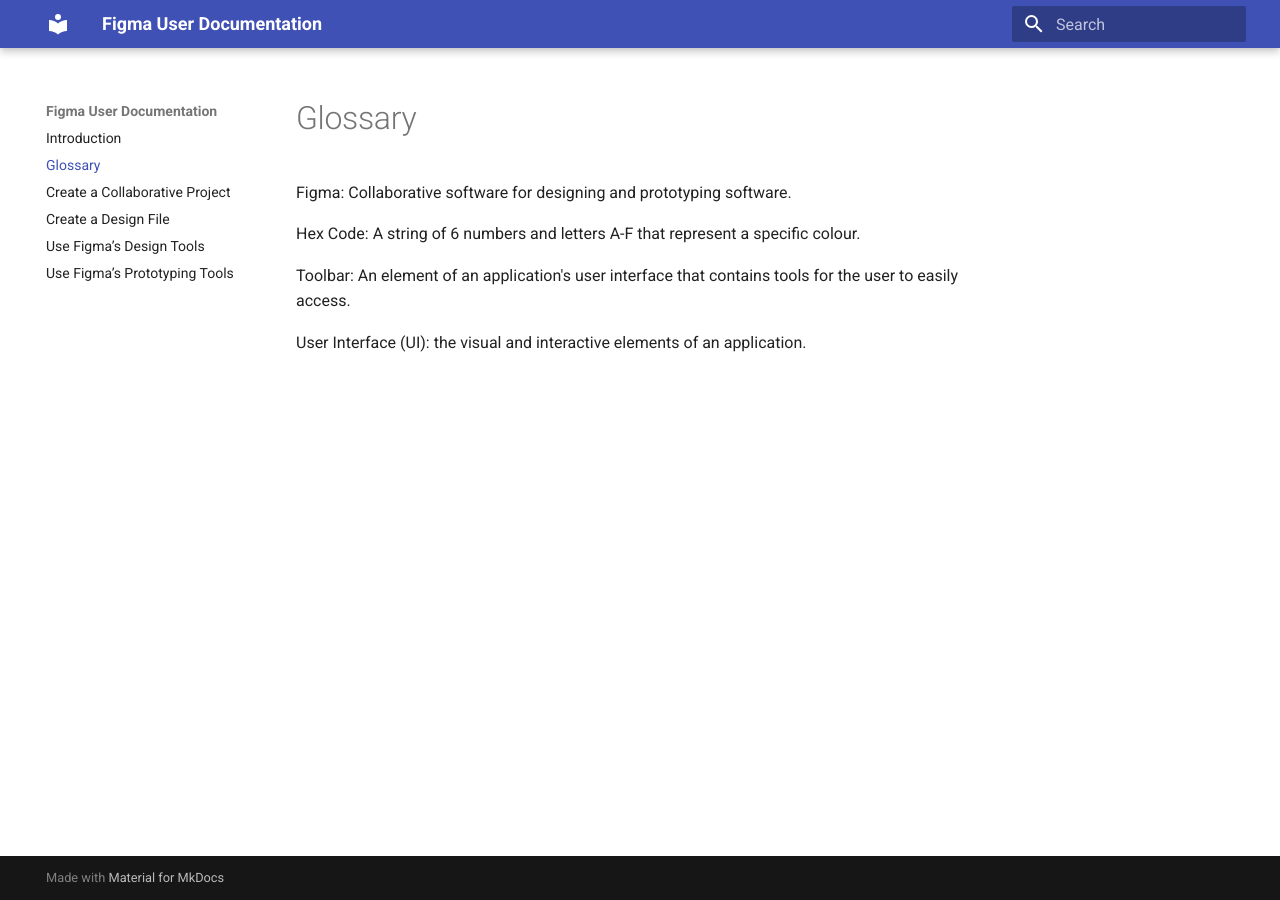
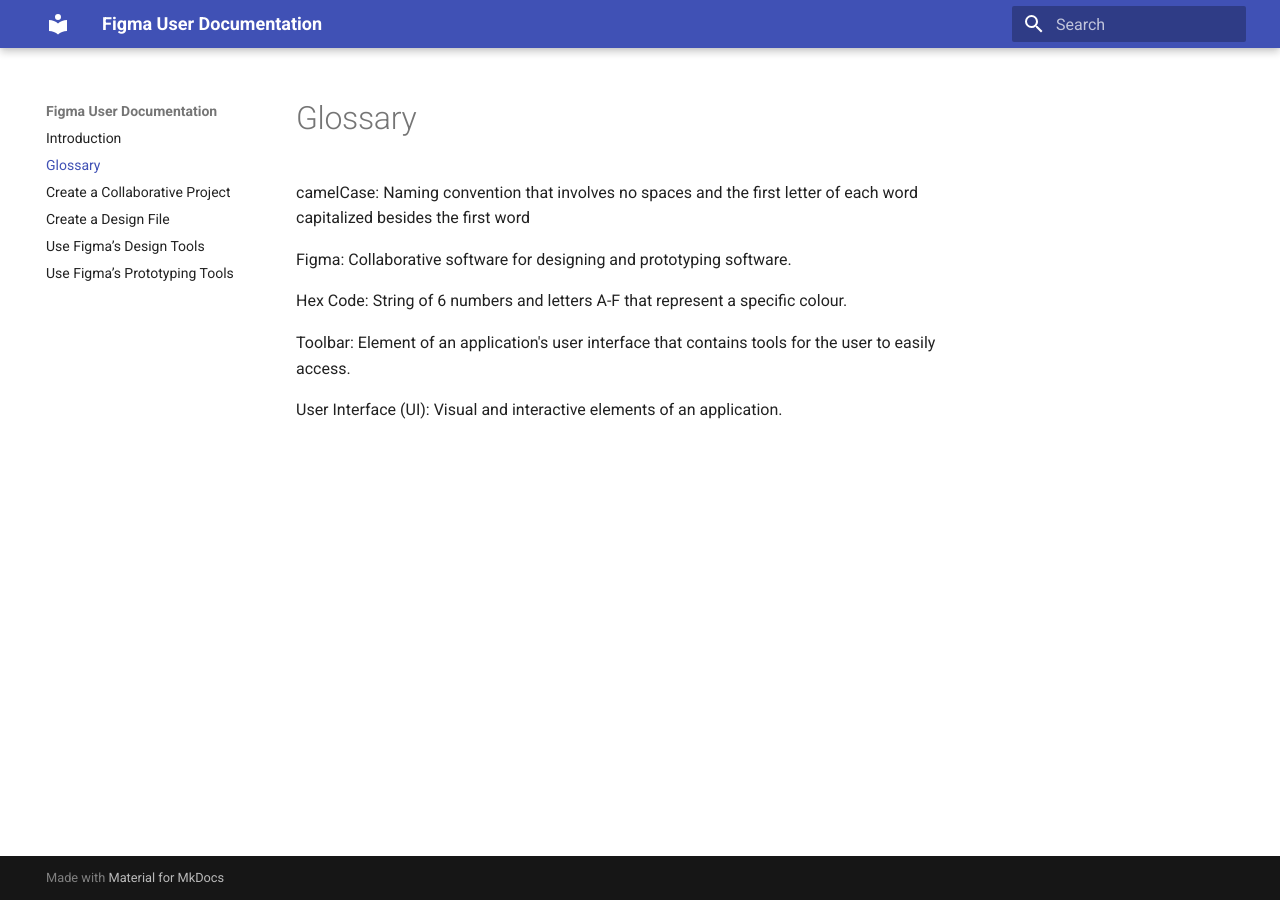
Before and after one commit to avkuda48/figmaUserDocs_avaAnna, an MkDocs documentation site: the page built from docs/glossary.md, in a window 1280 px wide. Built offline with MkDocs 1.6.1 and Material for MkDocs 9.7.7, drawn with Linux system fonts in a browser that asks for light colours.

Commit message:
5 minutes left omg

```diff
--- a/docs/glossary.md
+++ b/docs/glossary.md
@@ -1,9 +1,11 @@
 # Glossary
+
+camelCase: Naming convention that involves no spaces and the first letter of each word capitalized besides the first word
 
 Figma: Collaborative software for designing and prototyping software.
 
-Hex Code: A string of 6 numbers and letters A-F that represent a specific colour.
+Hex Code: String of 6 numbers and letters A-F that represent a specific colour.
 
-Toolbar: An element of an application's user interface that contains tools for the user to easily access.
+Toolbar: Element of an application's user interface that contains tools for the user to easily access.
 
-User Interface (UI): the visual and interactive elements of an application.
+User Interface (UI): Visual and interactive elements of an application.
```
Also changed, not shown: docs/index.md (+1 -1 lines), docs/task2.md (+4 -4 lines), docs/task3.md (+2 -2 lines).
